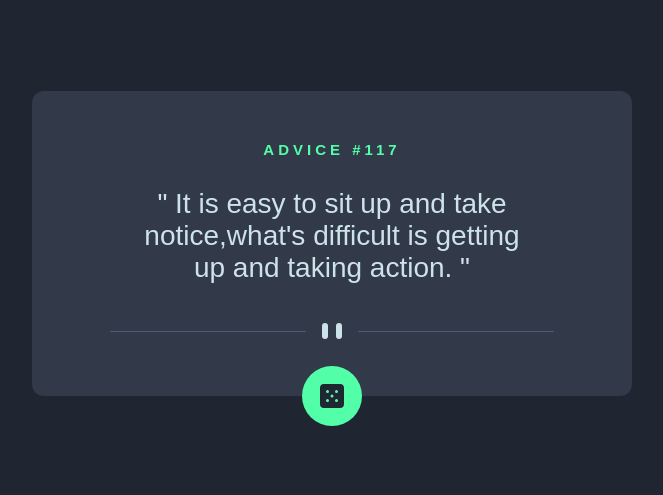
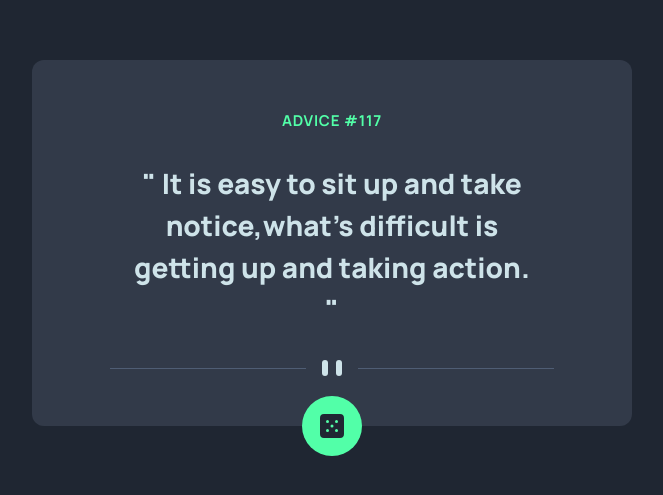
Before and after one commit to fakhrddinelargou/advice-generator-app-main, a website: page index.html in a window 1280 px wide. Shown: the part 157-652 px from the top of the page, without its empty margins (308-971 px from the left). Drawn offline with Linux system fonts and the light colour scheme.

```diff
--- a/index.html
+++ b/index.html
@@ -2,20 +2,23 @@
 <html lang="en">
 <head>
   <meta charset="UTF-8">
+  <link rel="preconnect" href="https://fonts.googleapis.com">
+<link rel="preconnect" href="https://fonts.gstatic.com" crossorigin>
+<link href="https://fonts.googleapis.com/css2?family=Manrope:wght@200..800&display=swap" rel="stylesheet">
   <link rel="stylesheet" href="/style/main.css">
   <meta name="viewport" content="width=device-width, initial-scale=1.0">
-  <link rel="icon" type="image/png" sizes="32x32" href="./images/favicon-32x32.png">
+  <link rel="stylesheet" href="/tailwindDesign/design.css">
   <title>Frontend Mentor | Advice generator app</title>
 </head>
-<body>
+<body class=" font-manrope   bg-[var(--Blue-950)] h-screen text-[2.8rem] flex items-center justify-center">
 
 
 
-<div class="advice-card">
-  <div class="advice-number">
+<div class="  advice-card relative  flex flex-col items-center justify-center bg-[var(--Blue-900)] text-[var(--Blue-200)] max-w-[90%] w-[60rem] py-20 px-12 gap-[3rem] rounded-[1.2rem]">
+  <div class="advice-number text-[1.5rem] font-bold tracking-wider text-[var(--Green-300)]  ">
    ADVICE #<span id="id">117</span>
   </div>
-  <div class="advice-text">
+  <div class="advice-text text-center w-[75%]">
 "
 <span id="advice">It is easy to sit up and take notice,what's difficult is getting up and taking action.</span>
 "
@@ -23,7 +26,8 @@
   <span class="advice-divider">
   <img id="img" src="" alt="">
   </span>
-  <span class="advice-dice"  onclick="btn()">
+  <span class="advice-dice p-[1rem] bg-[var(--Green-300)] flex items-center justify-center w-[6rem] h-[6rem] rounded-[50%] absolute    transition-[.2rem] cursor-pointer hover:boxShadow" style=" transform: translate(-50%,50%);    left: 50%;
+   bottom: 0;"   onclick="setting.getAdvice()">
     <svg width="24" height="24" xmlns="http://www.w3.org/2000/svg"><path d="M20 0H4a4.005 4.005 0 0 0-4 4v16a4.005 4.005 0 0 0 4 4h16a4.005 4.005 0 0 0 4-4V4a4.005 4.005 0 0 0-4-4ZM7.5 18a1.5 1.5 0 1 1 0-3 1.5 1.5 0 0 1 0 3Zm0-9a1.5 1.5 0 1 1 0-3 1.5 1.5 0 0 1 0 3Zm4.5 4.5a1.5 1.5 0 1 1 0-3 1.5 1.5 0 0 1 0 3Zm4.5 4.5a1.5 1.5 0 1 1 0-3 1.5 1.5 0 0 1 0 3Zm0-9a1.5 1.5 0 1 1 0-3 1.5 1.5 0 0 1 0 3Z" fill="#202733"/></svg>
   </span>
 </div>
--- a/main.js
+++ b/main.js
@@ -1,19 +1,35 @@
-function btn() {
-  async function getAdvice() {
-    const data = await getData();
-    console.log(data.slip.id);
-    document.getElementById("id").innerHTML = data.slip.id;
-    document.getElementById("advice").innerHTML = data.slip.advice;
+class adviceContent {
+  constructor(Api , adviceId , adviceSlip) {
+    this.apiEl = Api;
+    this.adviceIdEl = document.getElementById("id");
+    this.adviceSlipEl = document.getElementById("advice");
+    console.log(this.adviceIdEl);
   }
 
-  getAdvice();
+  async  getAdvice() {
+    const data = await this.getData();
+    this.adviceIdEl.innerHTML = data.id;
+    this.adviceSlipEl.innerHTML = data.advice;
+  }
+
+  async  getData() {
+    const response = await fetch(this.apiEl);
+    const dataJson = await response.json();
+    console.log(dataJson);
+    return dataJson.slip;
+
+  }
 }
 
-async function getData() {
-  const response = await fetch("https://api.adviceslip.com/advice");
-  const dataJson = await response.json();
-  return dataJson;
-}
+
+const setting = new adviceContent(
+  "https://api.adviceslip.com/advice"
+  // ".id",
+  // ".advice"
+);
+
+
+
 
 const media = matchMedia("(max-width:40rem)");
 const imgs = document.getElementById("img");
@@ -25,7 +41,5 @@
     imgs.src = "/images/pattern-divider-desktop.svg";
   }
 }
-
 checkMedia(media);
-
 media.addEventListener("change", checkMedia);
--- a/style/main.css
+++ b/style/main.css
@@ -1,4 +1,3 @@
-@import url(/style/style.css);
 
 *{
     padding: 0;
@@ -25,17 +24,13 @@
 
 /* FONT SIZE */
 
---font-size:2.8rem;
+
 
 }
 
 body{
-width: 100%;
-height: 100vh;
-background: var(--Blue-950) ;
-font-size: var(--font-size);
-display: flex;
-align-items: center;
-justify-content: center;
-font-family: sans-serif;
+    font-family: "Manrope", sans-serif;
+    font-optical-sizing: auto;
+    font-weight: 800;
+
 }
--- a/style/style.css
+++ b/style/style.css
@@ -1,64 +1,4 @@
-
-.advice-card{
-
-    position: relative;
-    display: flex;
-    flex-direction: column;
-    align-items: center;
-    justify-content: center;
-    background: var(--Blue-900);
-    color: var(--Blue-200);
-    max-width: 90%;
-width: 60rem;
-padding:  5rem 3rem;
-gap: 3rem;
-border-radius: 1.2rem;
-}
-.advice-number{
-    font-size: 1.5rem;
-    font-weight: 700;
-    letter-spacing: .4rem;
-color: var(--Green-300);
-
-}
-.advice-text{
-
-    text-align: center;
-   width:75%;
-
-}
-
-.advice-dice{
-    padding: 1rem;
-    background: var(--Green-300);
-    display: grid;
-    place-items: center;
-    width: 6rem;
-    height: 6rem;
-   border-radius: 50%;
-   position: absolute;
-   left: 50%;
-   bottom: 0;
-   transform: translate(-50%,50%);
- transition: .2s;
- cursor: pointer;
-
-}
-
-.advice-dice:hover{
-
-   /* shadow */
-
-   box-shadow: 0 0 1.5rem .2rem var(--Green-300);
-}
-
-@media screen and (max-width:40rem) {
-
-
-
-    .advice-text{
-
-        width: 100%;
-    }
-
-}
+@tailwind base;
+@tailwind components;
+@tailwind utilities;
+@import url('https://fonts.googleapis.com/css2?family=Manrope:wght@400;500;700&display=swap');
--- /dev/null
+++ b/tailwind.config.js
@@ -0,0 +1,12 @@
+/** @type {import('tailwindcss').Config} */
+module.exports = {
+  content: ["./*.{html,js}"],
+  theme: {
+    extend: {
+      fontFamily: {
+        manrope: ["Manrope", "sans-serif"],
+      },
+    },
+  },
+  plugins: [],
+};
```
Also changed, not shown: package.json (added, +15 -0 lines), tailwindDesign/design.css (added), 1 other file.
